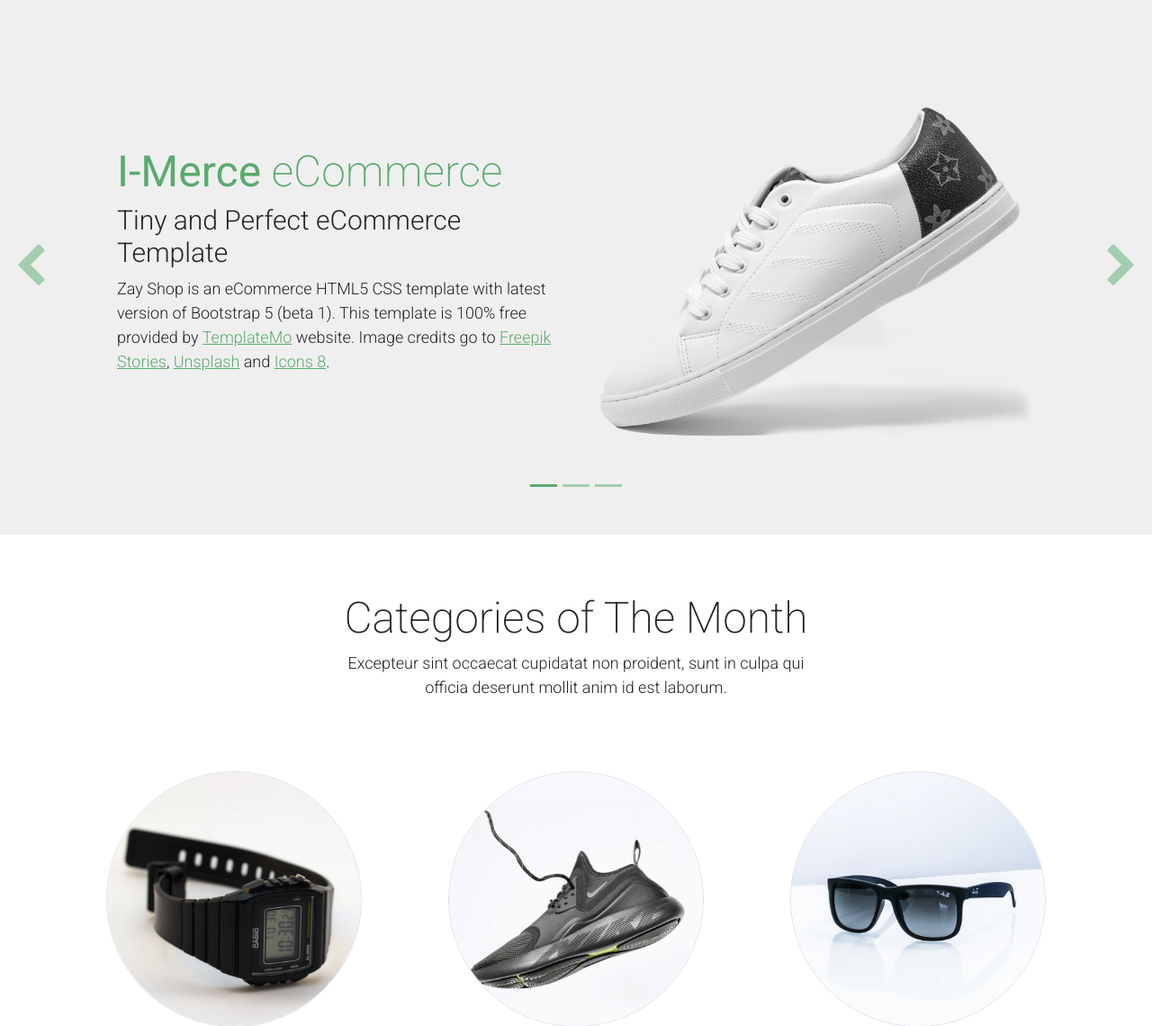
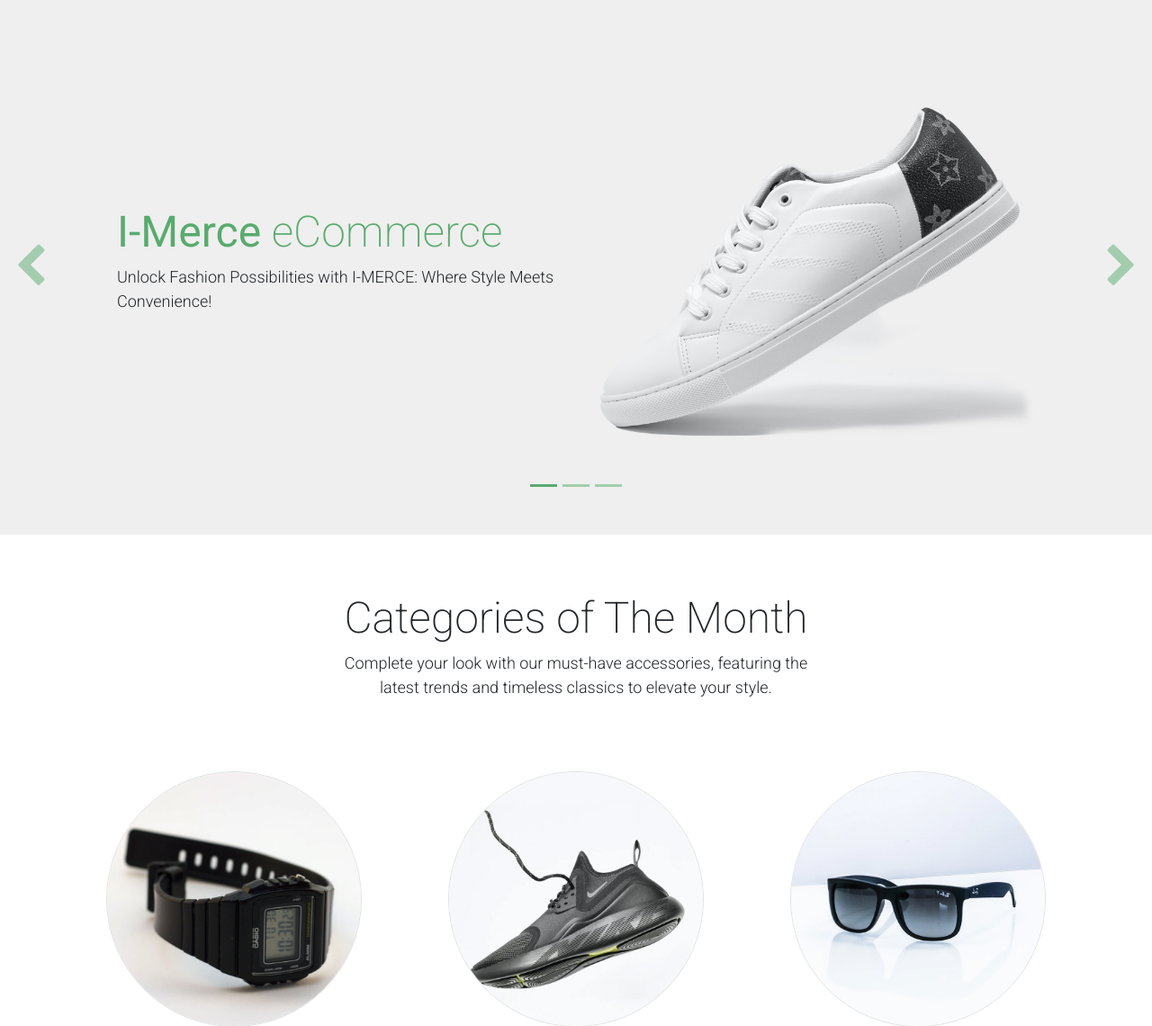
Before and after one commit to Ziassy/final-project-wit-team-i, a Django app: page / in a window 1280 px wide. Shown: the part 132-1272 px from the top of the page at 90% size. Run offline with Django 4.2, Linux system fonts and the light colour scheme; data that the repository does not hold is empty; some libraries are stand-ins or nearby versions.

Commit message:
[ADD] Link and change description for content in home and base hmtl

```diff
--- a/ecomm/ecomm/templates/base.html
+++ b/ecomm/ecomm/templates/base.html
@@ -42,7 +42,7 @@
     <nav class="navbar navbar-expand-lg navbar-light shadow">
         <div class="container d-flex justify-content-between align-items-center">
 
-            <a class="navbar-brand text-success logo h1 align-self-center" href="index.html">
+            <a class="navbar-brand text-success logo h1 align-self-center" href="/">
                 I-Merce
             </a>
 
@@ -149,8 +149,8 @@
                     <h2 class="h2 text-light border-bottom pb-3 border-light">Further Info</h2>
                     <ul class="list-unstyled text-light footer-link-list">
                         <li><a class="text-decoration-none" href="/">Home</a></li>
-                        <li><a class="text-decoration-none" href="#">About Us</a></li>
-                        <li><a class="text-decoration-none" href="#">Contact</a></li>
+                        <li><a class="text-decoration-none" href="{% url 'toko:about' %}">About Us</a></li>
+                        <li><a class="text-decoration-none" href="{% url 'toko:contact' %}">Contact</a></li>
                     </ul>
                 </div>
 
--- a/ecomm/ecomm/templates/home.html
+++ b/ecomm/ecomm/templates/home.html
@@ -18,18 +18,8 @@
                         <div class="col-lg-6 mb-0 d-flex align-items-center">
                             <div class="text-align-left align-self-center">
                                 <h1 class="h1 text-success"><b>I-Merce</b> eCommerce</h1>
-                                <h3 class="h2">Tiny and Perfect eCommerce Template</h3>
                                 <p>
-                                    Zay Shop is an eCommerce HTML5 CSS template with latest version of Bootstrap 5 (beta
-                                    1).
-                                    This template is 100% free provided by <a rel="sponsored" class="text-success"
-                                        href="https://templatemo.com" target="_blank">TemplateMo</a> website.
-                                    Image credits go to <a rel="sponsored" class="text-success"
-                                        href="https://stories.freepik.com/" target="_blank">Freepik Stories</a>,
-                                    <a rel="sponsored" class="text-success" href="https://unsplash.com/"
-                                        target="_blank">Unsplash</a> and
-                                    <a rel="sponsored" class="text-success" href="https://icons8.com/"
-                                        target="_blank">Icons 8</a>.
+                                  Unlock Fashion Possibilities with I-MERCE: Where Style Meets Convenience!
                                 </p>
                             </div>
                         </div>
@@ -47,9 +37,7 @@
                                 <h1 class="h1">Proident occaecat</h1>
                                 <h3 class="h2">Aliquip ex ea commodo consequat</h3>
                                 <p>
-                                    You are permitted to use this Zay CSS template for your commercial websites.
-                                    You are <strong>not permitted</strong> to re-distribute the template ZIP file in any
-                                    kind of template collection websites.
+                                   Curcology is a brand dedicated to harnessing the power of curcumin, the active compound found in turmeric, to provide natural and effective solutions for health and well-being...
                                 </p>
                             </div>
                         </div>
@@ -64,12 +52,10 @@
                         </div>
                         <div class="col-lg-6 mb-0 d-flex align-items-center">
                             <div class="text-align-left">
-                                <h1 class="h1">Repr in voluptate</h1>
-                                <h3 class="h2">Ullamco laboris nisi ut </h3>
+                                <h1 class="h1">Table lamp</h1>
+                                <h3 class="h2">Bright your future </h3>
                                 <p>
-                                    We bring you 100% free CSS templates for your websites.
-                                    If you wish to support TemplateMo, please make a small contribution via PayPal or
-                                    tell your friends about our website. Thank you.
+                                    The table lamp is a versatile and practical lighting solution that effortlessly combines functionality with style. With its compact design, the table lamp fits seamlessly into any space, whether it's your bedroom, living room, or office.
                                 </p>
                             </div>
                         </div>
@@ -94,8 +80,7 @@
             <div class="col-lg-6 m-auto">
                 <h1 class="h1">Categories of The Month</h1>
                 <p>
-                    Excepteur sint occaecat cupidatat non proident, sunt in culpa qui officia
-                    deserunt mollit anim id est laborum.
+                    Complete your look with our must-have accessories, featuring the latest trends and timeless classics to elevate your style.
                 </p>
             </div>
         </div>
@@ -103,17 +88,17 @@
             <div class="col-12 col-md-4 p-5 mt-3">
                 <a href="#"><img src="{% static '/img/category_img_01.jpg' %}" class="rounded-circle img-fluid border"></a>
                 <h5 class="text-center mt-3 mb-3">Watches</h5>
-                <p class="text-center"><a class="btn btn-success">Go Shop</a></p>
+                <p class="text-center"><a class="btn btn-success" href='/carousel'>Go Shop</a></p>
             </div>
             <div class="col-12 col-md-4 p-5 mt-3">
                 <a href="#"><img src="{% static '/img/category_img_02.jpg' %}" class="rounded-circle img-fluid border"></a>
                 <h2 class="h5 text-center mt-3 mb-3">Shoes</h2>
-                <p class="text-center"><a class="btn btn-success">Go Shop</a></p>
+                <p class="text-center"><a class="btn btn-success" href='/carousel'>Go Shop</a></p>
             </div>
             <div class="col-12 col-md-4 p-5 mt-3">
                 <a href="#"><img src="{% static '/img/category_img_03.jpg' %}" class="rounded-circle img-fluid border"></a>
                 <h2 class="h5 text-center mt-3 mb-3">Accessories</h2>
-                <p class="text-center"><a class="btn btn-success">Go Shop</a></p>
+                <p class="text-center"><a class="btn btn-success" href='/carousel'>Go Shop</a></p>
             </div>
         </div>
     </section>
```
Also changed, not shown: ecomm/ecomm/templates/carousel.html (+12 -45 lines).
